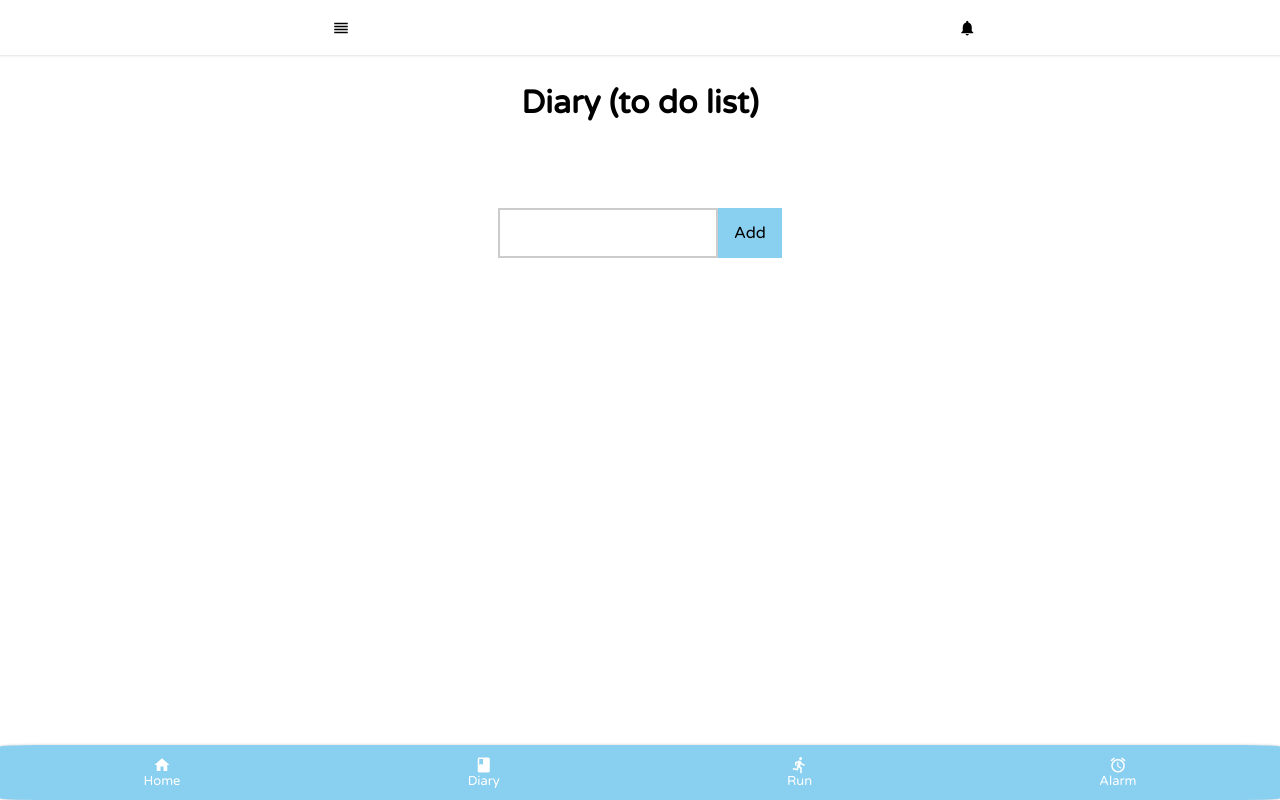
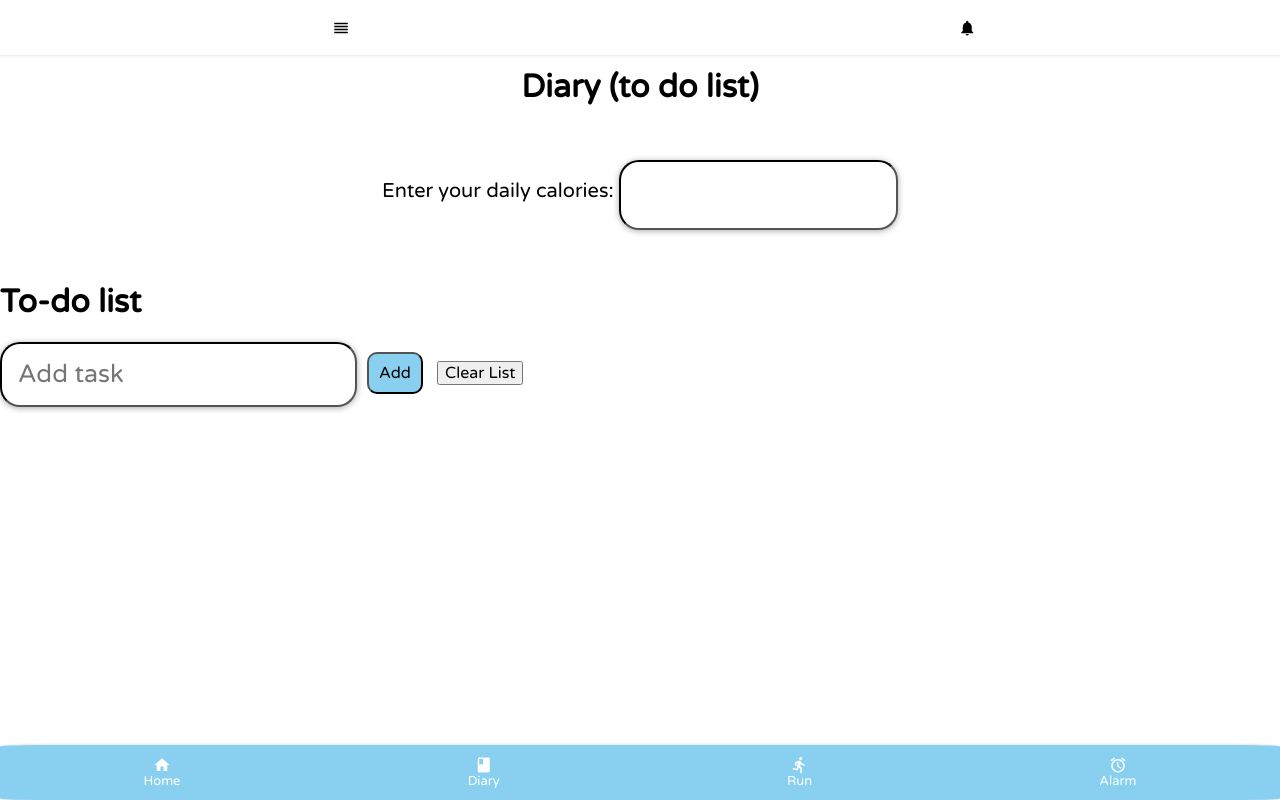
Before and after one commit to zfah01/Fit-, a PHP site: page /diary.html in a window 1280 px wide. Run offline with PHP 8.4, Linux system fonts and the light colour scheme; some libraries are stand-ins or nearby versions.

Commit message:
js majority done, css still needs some work basic, functionaility done

```diff
--- a/alarm.html
+++ b/alarm.html
@@ -13,6 +13,7 @@
 <body>
 <div id="nav-placeholder">
 
+
 </div>
 
 <script>
--- a/diary.css
+++ b/diary.css
@@ -1,25 +1,84 @@
+html,body {
+    margin: 0 0 55px 0;
+    font-family: 'Varela Round', sans-serif;
+    user-select: none; /* supported by Chrome and Opera */
+    -webkit-user-select: none; /* Safari */
+    -moz-user-select: none; /* Firefox */
+    -ms-user-select: none; /* Internet Explorer/Edge */
+}
 
 
-#title,form{
-    padding-top: 4rem;
+#title{
+    padding-top: 3rem;
     font-family: 'Varela Round', sans-serif;
     display: flex;
     justify-content: center;
 }
-
+#caloriesText{
+    padding-right: 5px;
+}
+#calories{
+    padding: 2rem;
+    font-family: 'Varela Round', sans-serif;
+    display: flex;
+    justify-content: center;
+    font-size: 20px;
+}
 
 form input{
-    padding:0.4rem;
-    border: 2px solid #ccc;
-    background: white;
+    margin:0;
+    border-color: black;
+    border-radius: 20px;
+    width: 20%;
+    padding: 1rem;
+    display: inline-block;
+    justify-content: center;
+    font-size: 30px;
+    font-family: 'Varela Round', sans-serif;
+    box-shadow: 0 1px 6px 0 darkgrey;
+    -webkit-box-shadow:0 1px 6px 0 darkgrey;
+    -moz-box-shadow:0 1px 6px 0 darkgrey;
+
+}
+
+#myInput{
+    margin: 0;
+    border-color: black;
+    border-radius: 20px;
+    width: auto;
+    padding: 1rem;
+    justify-content: center;
+    font-size: 25px;
+    font-family: 'Varela Round', sans-serif;
+    float: left;
+    box-shadow: 0 1px 6px 0 darkgrey;
+    -webkit-box-shadow:0 1px 6px 0 darkgrey;
+    -moz-box-shadow:0 1px 6px 0 darkgrey;
 
 
 }
-form button{
-    border: black;
-    padding:1rem;
-    background:#89cff0;
-
-
+#add-btn {
+    padding: 10px;
+    margin: 10px;
+    background-color: #89cff0;
+    border-color: black;
+    box-shadow: #444444;
+    border-radius: 10px;
 
 }
+#add-btn:hover{
+    background-color:black;
+    font-weight: bolder;
+    color: #89cff0;
+    transition: 0.4s;
+}
+
+.checked{
+    text-decoration: line-through;
+
+}
+.element-list{
+    padding: 20px;
+    margin: 20px;
+    font-size: 30px;
+}
--- a/diary.html
+++ b/diary.html
@@ -9,11 +9,11 @@
     <link rel="apple-touch-icon" sizes="128x128" href="img/icon101.png">
     <link rel="icon" sizes="192x192" href="img/icon101.png">
     <script src="https://code.jquery.com/jquery-1.10.2.js"></script>
-    <link rel="stylesheet" href="diary.css">
+   <link rel="stylesheet" href="diary.css">
+
 
 </head>
 <body>
-
 
 
 
@@ -25,17 +25,48 @@
         Diary (to do list)
     </h1>
 </header>
-<form id="form">
-    <input type="text" class="diaryInput">
-    <button class="diaryButton" type="submit">Add  </button>
 
+<form id="calories">
+   <p id="caloriesText">
+       Enter your daily calories:
+   </p>
+    <input type="number" class="calorieInput">
 </form>
-<div class="cont">
-    <ul class="list">
 
-    </ul>
+
+
+
+
+<div class="container">
+    <h1>To-do list</h1>
+
+    <div class="myDIV">
+        <input type="text" id="myInput" placeholder="Add task">
+        <button type="submit" id="add-btn" onclick="newElement()" >Add</button>
+        <button type="submit" id="clear-btn" onclick="clearList()" >Clear List</button>
+
+    </div>
+
+
+    <div class="element-list">
+        <ul id="myUL">
+
+
+
+
+        </ul>
+    </div>
+
 </div>
 
+
+
+
+
+
+
+
+<script src="diaryTest.js"></script>
 
 <script>
     $(function(){
@@ -43,9 +74,9 @@
     });
 </script>
 
-
 <script src="model.js"></script>
 <script src="view.js"></script>
 <script src="controller.js"></script>
+
 </body>
 </html>
--- a/index.html
+++ b/index.html
@@ -11,6 +11,8 @@
     <script src="https://code.jquery.com/jquery-1.10.2.js"></script>
 </head>
 <body>
+
+
 <div id="nav-placeholder">
 
 </div>
--- a/model.js
+++ b/model.js
@@ -2,6 +2,8 @@
 
 class Model {
     constructor() {
+
+
 
     }
 
@@ -9,4 +11,5 @@ class Model {
 
 
 
+
 }
--- a/run.html
+++ b/run.html
@@ -13,6 +13,7 @@
 <body>
 <div id="nav-placeholder">
 
+
 </div>
 <script>
     $(function(){
--- a/style.css
+++ b/style.css
@@ -72,6 +72,7 @@ body {
     background-color: #ddf1fb;
 }
 
+
 .nav__link--active {
     color: #ddf1fb;
 }
```
Also changed, not shown: normalize.css.
